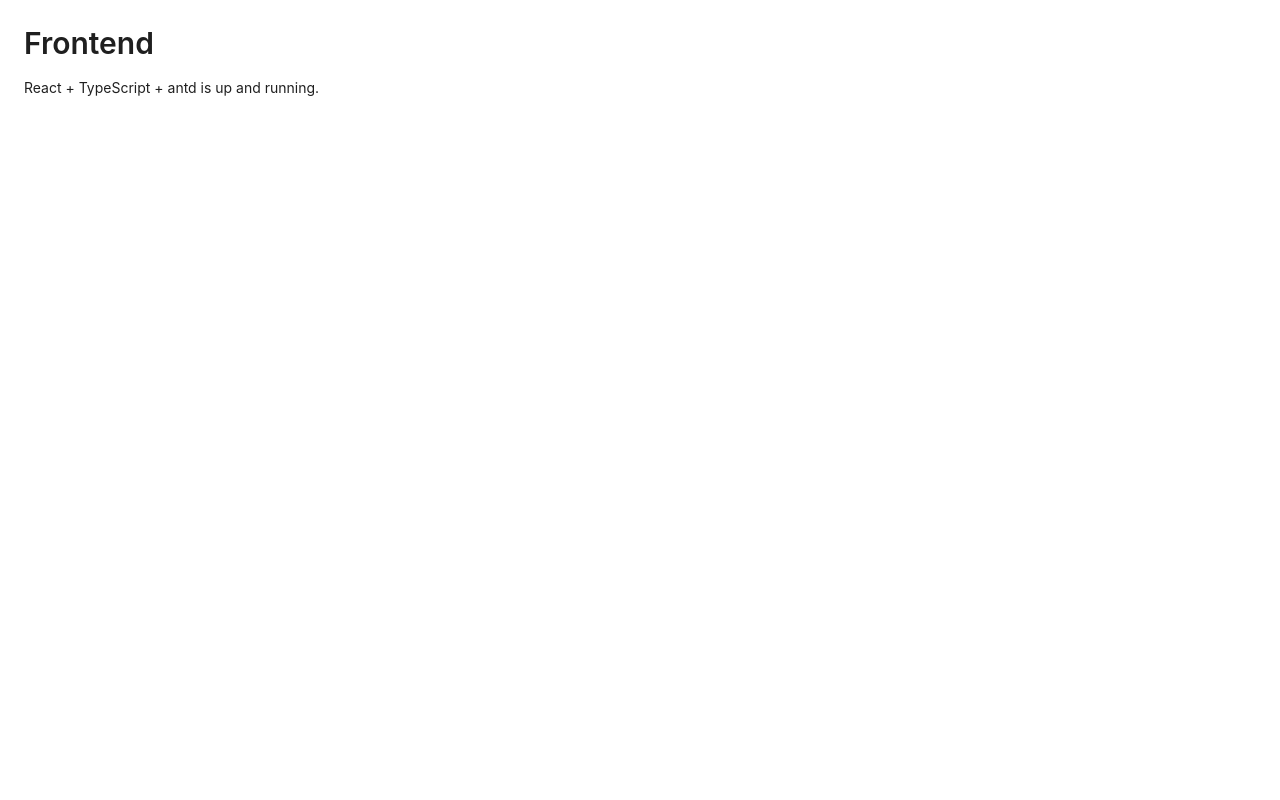
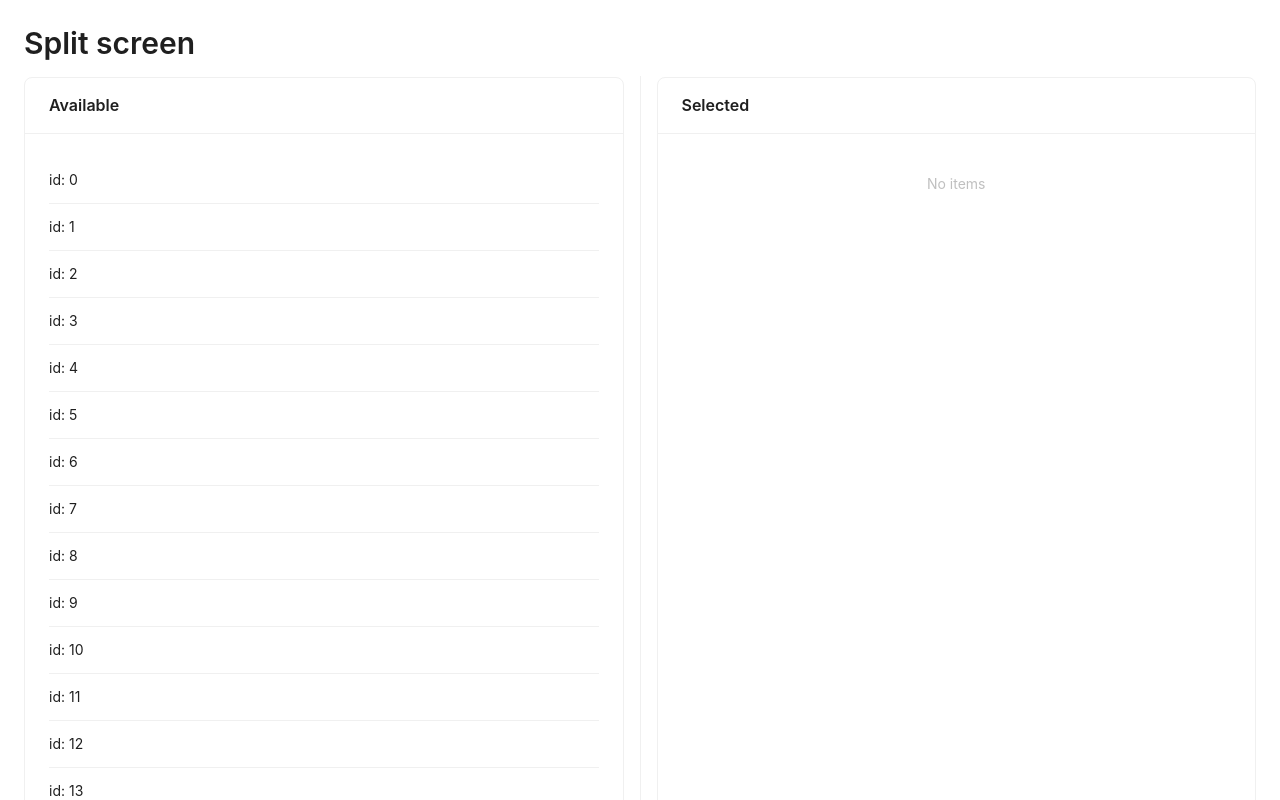
Before and after one commit to ArturOkhinko/frontend-digital-solutions, a React (Vite) app: page / in a window 1280 px wide. Shown: the top 800 px of the page. Built offline with nearby package versions, Linux system fonts and the light colour scheme.

Commit message:
Implement item selection functionality in App component and create ItemPanel for better UI organization. Update tests to reflect new behavior and adjust ESLint configuration for TypeScript compatibility.

```diff
--- a/src/App.tsx
+++ b/src/App.tsx
@@ -1,13 +1,51 @@
-import { ConfigProvider, Typography } from 'antd';
+import { useMemo, useState } from 'react';
+import { ConfigProvider, Divider, Typography } from 'antd';
+import ItemPanel from './components/ItemPanel';
 
-const { Title, Paragraph } = Typography;
+const { Title } = Typography;
+
+const TOTAL_ITEMS = 21; // ids from 0 to 20 inclusive
+const ALL_IDS = Array.from({ length: TOTAL_ITEMS }, (_, index) => index);
 
 function App() {
+  const [selectedIds, setSelectedIds] = useState<number[]>([]);
+
+  const selectItem = (id: number) => {
+    setSelectedIds((prev) => (prev.includes(id) ? prev : [...prev, id]));
+  };
+
+  const deselectItem = (id: number) => {
+    setSelectedIds((prev) => prev.filter((item) => item !== id));
+  };
+
+  const availableIds = useMemo(
+    () => ALL_IDS.filter((id) => !selectedIds.includes(id)),
+    [selectedIds],
+  );
+
   return (
     <ConfigProvider>
       <main style={{ padding: 24 }}>
-        <Title level={2}>Frontend</Title>
-        <Paragraph>React + TypeScript + antd is up and running.</Paragraph>
+        <Title level={2}>Split screen</Title>
+        <div style={{ display: 'flex', alignItems: 'stretch' }}>
+          <ItemPanel
+            title="Available"
+            ids={availableIds}
+            onItemClick={selectItem}
+            testId="available-panel"
+            itemTestIdPrefix="available-item"
+          />
+
+          <Divider type="vertical" style={{ height: 'auto', margin: '0 16px' }} />
+
+          <ItemPanel
+            title="Selected"
+            ids={selectedIds}
+            onItemClick={deselectItem}
+            testId="selected-panel"
+            itemTestIdPrefix="selected-item"
+          />
+        </div>
       </main>
     </ConfigProvider>
   );
--- /dev/null
+++ b/src/components/ItemPanel.tsx
@@ -0,0 +1,31 @@
+import { Card, List } from 'antd';
+
+interface ItemPanelProps {
+  title: string;
+  ids: number[];
+  onItemClick: (id: number) => void;
+  testId: string;
+  itemTestIdPrefix: string;
+}
+
+function ItemPanel({ title, ids, onItemClick, testId, itemTestIdPrefix }: ItemPanelProps) {
+  return (
+    <Card title={title} style={{ flex: 1 }} data-testid={testId}>
+      <List
+        dataSource={ids}
+        locale={{ emptyText: 'No items' }}
+        renderItem={(id) => (
+          <List.Item
+            onClick={() => onItemClick(id)}
+            style={{ cursor: 'pointer' }}
+            data-testid={`${itemTestIdPrefix}-${id}`}
+          >
+            {`id: ${id}`}
+          </List.Item>
+        )}
+      />
+    </Card>
+  );
+}
+
+export default ItemPanel;
```
Also changed, not shown: .eslintrc.cjs, 1 other file (tests, documents, lock files or other folders).
